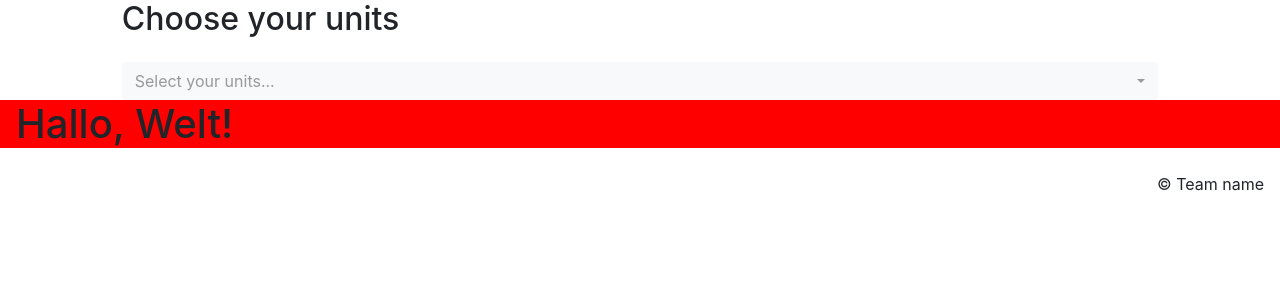
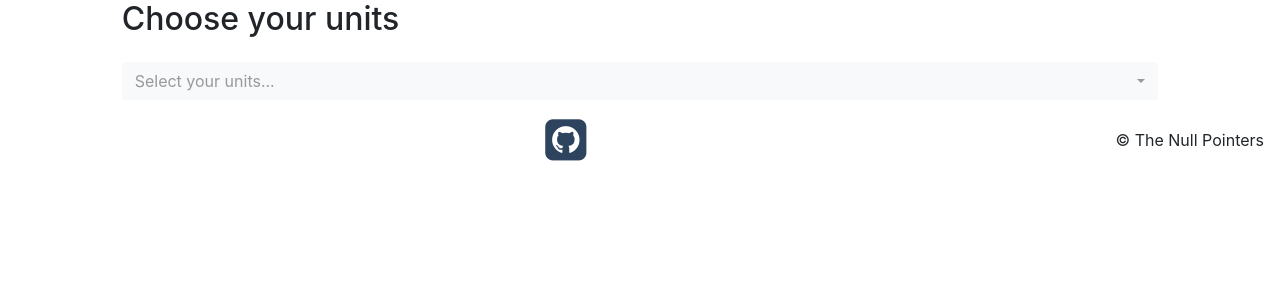
Before and after one commit to krayste/syncs-hackathon-proj, a Django app: page / in a window 1280 px wide. Shown: the part 56-356 px from the top of the page. Run offline with Django 3.2, Linux system fonts and the light colour scheme; data comes from the database, SQL or seed files in the repository; some libraries are stand-ins or nearby versions.

Commit message:
Github link and name in footer

```diff
--- a/assessment_scheduler/templates/base.html
+++ b/assessment_scheduler/templates/base.html
@@ -41,12 +41,11 @@
     </div>
     <div class= "navbar-text pull-right">
 <!-- Add in your social media / github links here -->
-    <!--    <a href="https://github.com/clarkdatalabs">
-            <i class="fa fa-github-square fa-2x"></i></a> -->
+    <a href="https://github.com/krayste/syncs-hackathon-proj"><i class ="fa fa-github-square fa-3x" style="color:#2D435E";></i></a>
     </div>
     <!--Below is the copyright information for the site-->
     <div class="navbar-text pull-left">
-    &copy; Team name
+    &copy; The Null Pointers
     </div>
 </div>
 </footer>
--- a/assessments/templates/assessments.html
+++ b/assessments/templates/assessments.html
@@ -30,10 +30,6 @@
             </fieldset>
     </form>
 
-    <div class="px-3 test">
-        <h1>Hallo, Welt!</h1>
-    </div>
-
 </body>
 {% endblock %}
 
```
